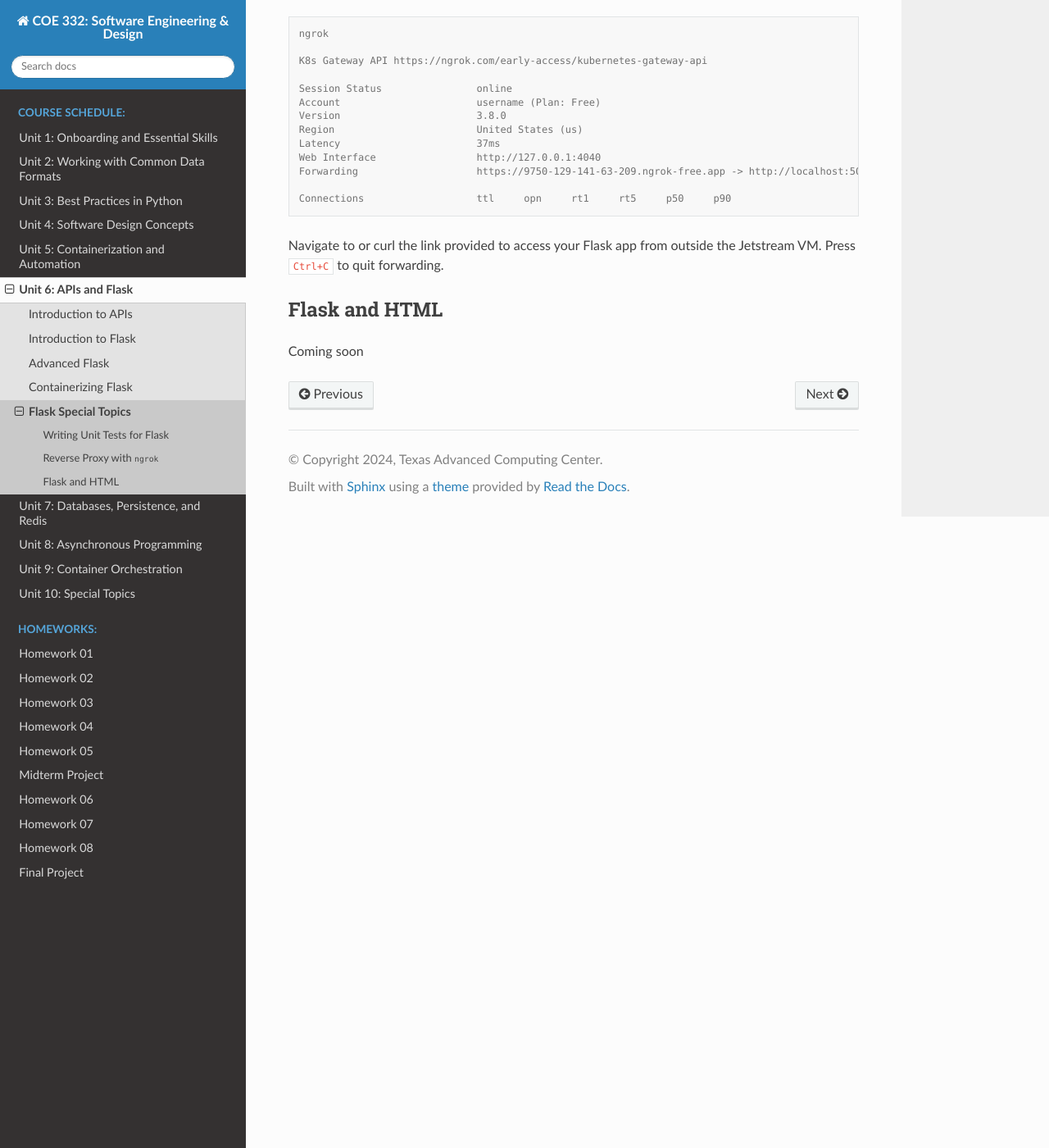
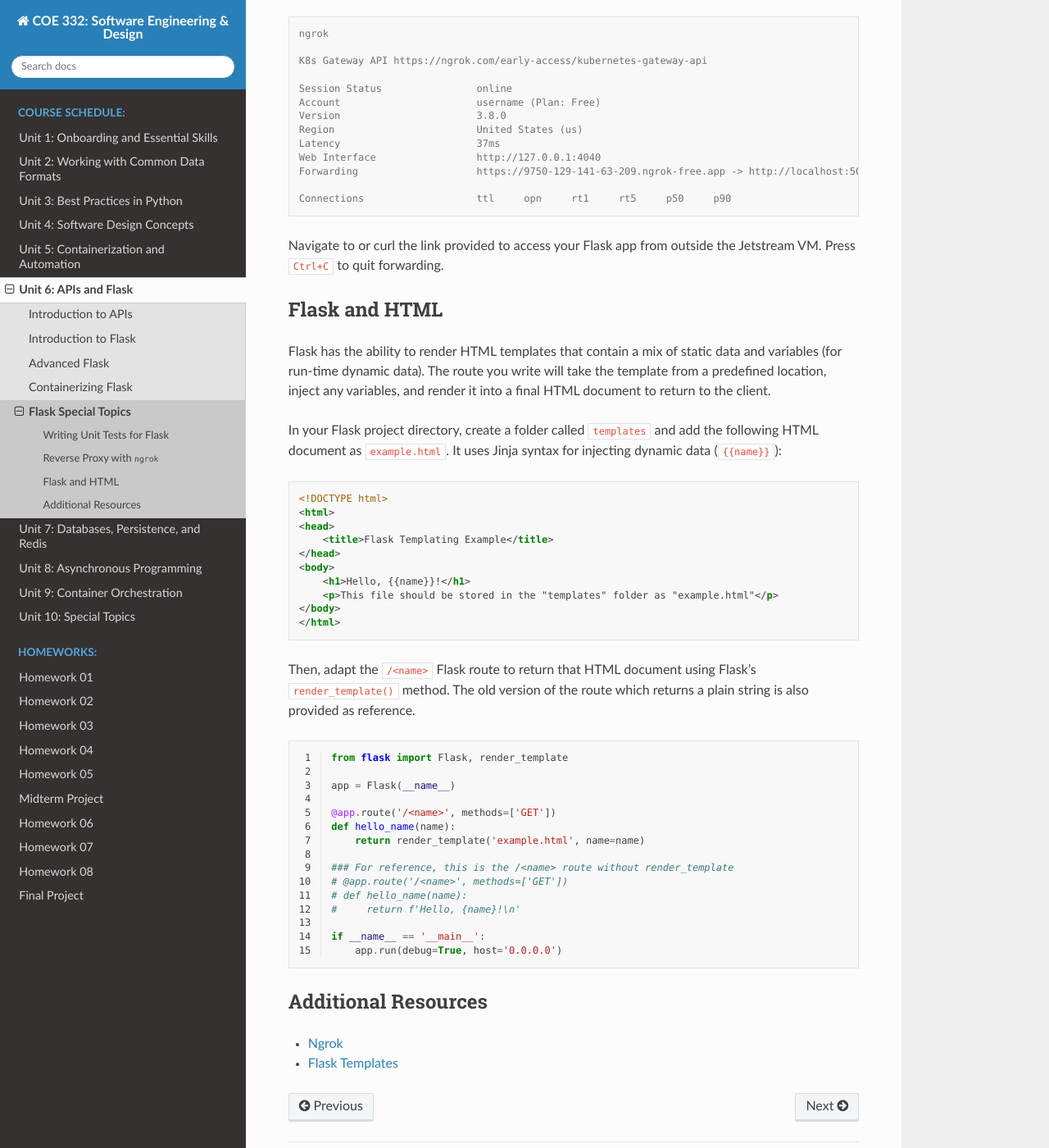
Before and after one commit to TACC/coe-332-sp24, a Sphinx documentation site: the page built from docs/unit06/flask_special_topics.rst, in a window 1280 px wide and 1400 px high, scrolled down 1786 px. Shown: the whole window at 82% size. Built offline with Sphinx 7.4.7 and the Read the Docs theme 2.0.0, drawn with Linux system fonts in a browser that asks for light colours.

Commit message:
added some render_template example

```diff
--- a/docs/unit06/flask_special_topics.rst
+++ b/docs/unit06/flask_special_topics.rst
@@ -120,4 +120,57 @@ the Jetstream VM. Press ``Ctrl+C`` to quit forwarding.
 Flask and HTML
 --------------
 
-Coming soon
+Flask has the ability to render HTML templates that contain a mix of static data
+and variables (for run-time dynamic data). The route you write will take the
+template from a predefined location, inject any variables, and render it into
+a final HTML document to return to the client.
+
+In your Flask project directory, create a folder called ``templates`` and add
+the following HTML document as ``example.html``. It uses Jinja syntax for
+injecting dynamic data (``{{name}}``):
+
+.. code-block:: html
+
+   <!DOCTYPE html>
+   <html>
+   <head>
+       <title>Flask Templating Example</title>
+   </head>
+   <body>
+       <h1>Hello, {{name}}!</h1>
+       <p>This file should be stored in the "templates" folder as "example.html"</p>
+   </body>
+   </html>
+
+Then, adapt the ``/<name>`` Flask route to return that HTML document using Flask's
+``render_template()`` method. The old version of the route which returns a plain
+string is also provided as reference.
+
+.. code-block:: python3
+   :linenos:
+
+   from flask import Flask, render_template
+
+   app = Flask(__name__)
+
+   @app.route('/<name>', methods=['GET'])
+   def hello_name(name):
+       return render_template('example.html', name=name)
+
+   ### For reference, this is the /<name> route without render_template
+   # @app.route('/<name>', methods=['GET'])
+   # def hello_name(name):
+   #     return f'Hello, {name}!\n'
+
+   if __name__ == '__main__':
+       app.run(debug=True, host='0.0.0.0')
+
+
+
+
+
+Additional Resources
+--------------------
+
+* `Ngrok <https://dashboard.ngrok.com/signup>`_
+* `Flask Templates <https://flask.palletsprojects.com/en/2.3.x/tutorial/templates/>`_
```
